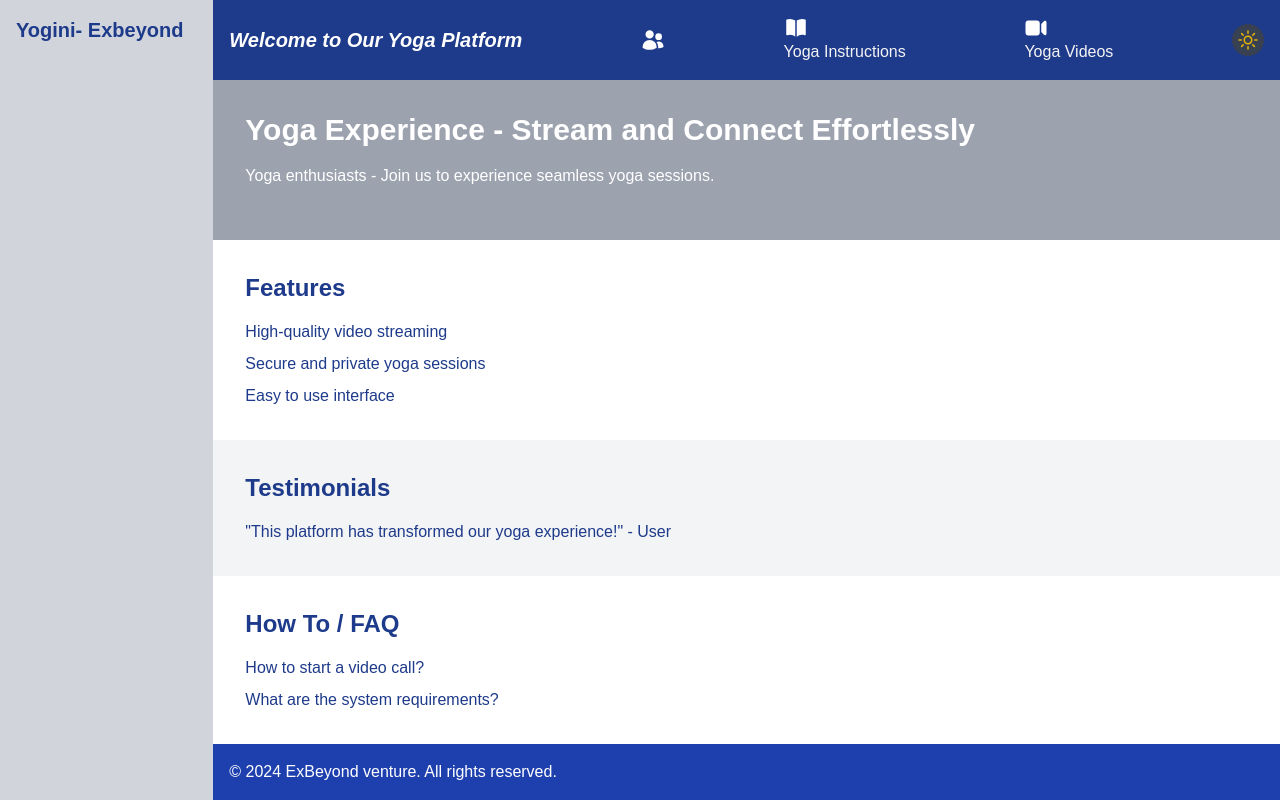
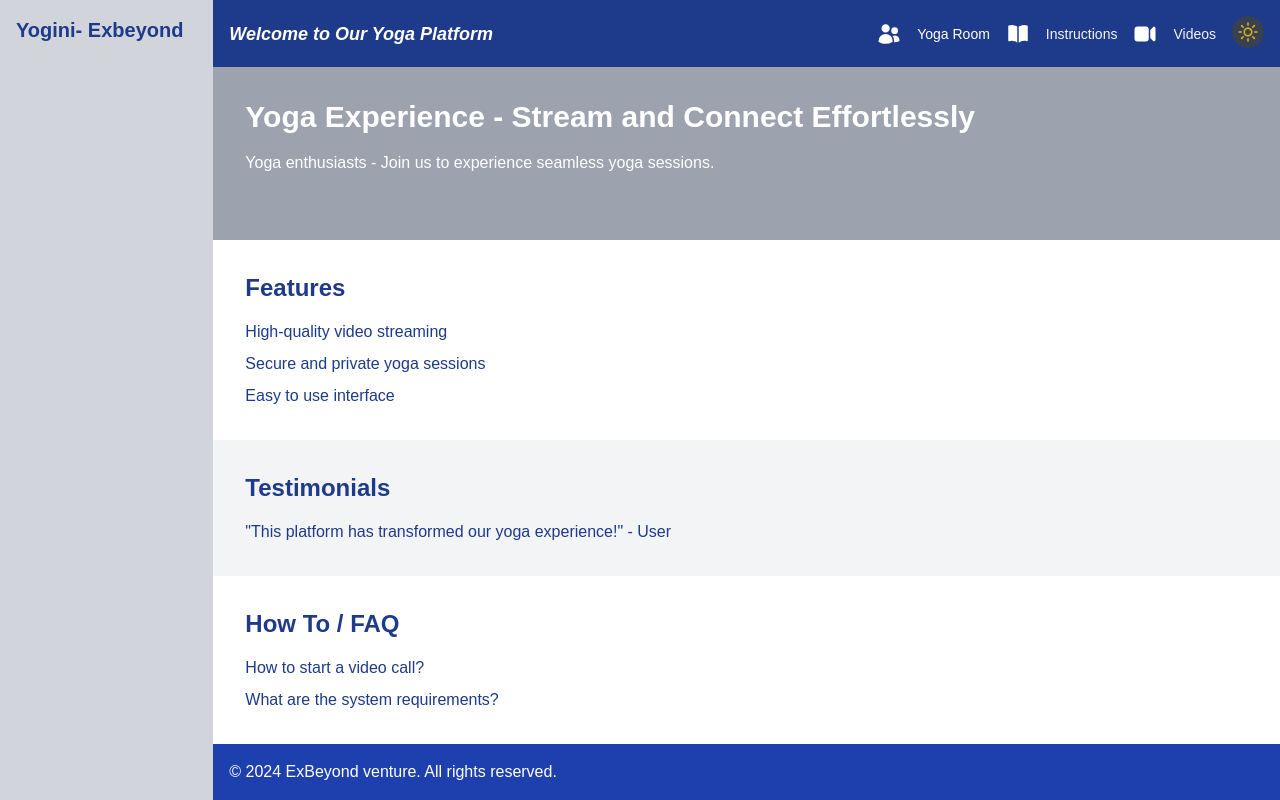
Before and after one commit to sureshnaloor/yoga, a Next.js app: page / in a window 1280 px wide. Built offline with nearby package versions, Linux system fonts and the light colour scheme.

Commit message:
header responsive done

```diff
--- a/app/api/youtube/route.js
+++ b/app/api/youtube/route.js
@@ -11,12 +11,28 @@ export async function GET(request) {
   }
 
   try {
-    const response = await fetch(
-      `https://www.googleapis.com/youtube/v3/search?part=snippet&maxResults=10&q=${query}+yoga&type=video&key=${YOUTUBE_API_KEY}`
+    // Create an array of fitness terms to search with
+    const fitnessTerms = ['yoga', 'exercise', 'gym', 'pilates'];
+
+    // Make parallel requests for each fitness term
+    const promises = fitnessTerms.map(term =>
+      fetch(
+        `https://www.googleapis.com/youtube/v3/search?part=snippet&maxResults=10&q=${query}+${term}&type=video&key=${YOUTUBE_API_KEY}`
+      ).then(res => res.json())
     );
 
-    const data = await response.json();
-    return NextResponse.json(data);
+    // Wait for all requests to complete
+    const results = await Promise.all(promises);
+
+    // Combine and shuffle the video results
+    const allVideos = results.flatMap(data => data.items || []);
+    const shuffledVideos = allVideos.sort(() => Math.random() - 0.5);
+
+    // Return the first 10 videos from the shuffled results
+    return NextResponse.json({
+      items: shuffledVideos.slice(0, 10),
+      pageInfo: { totalResults: shuffledVideos.length }
+    });
   } catch (error) {
     return NextResponse.json({ error: 'Failed to fetch videos' }, { status: 500 });
   }
--- /dev/null
+++ b/app/components/Header.jsx
@@ -0,0 +1,61 @@
+import Link from "next/link";
+import ThemeSwitcher from "./ThemeSwitcher";
+import YogaIconComp from "./Yogaiconcomp";
+import InstructionsIcon from "./instructionsicon";
+import VideosIcon from "./Videosicon";
+
+export default function Header() {
+  return (
+    <header className="bg-primary dark:bg-gray-300 text-white dark:text-zinc-800 p-2 md:p-4 flex justify-between items-center">
+      <h1 className="hidden md:block text-xs md:text-sm lg:text-lg font-semibold italic">
+        Welcome to Our Yoga Platform
+      </h1>
+      <nav className="flex w-full md:w-auto justify-around md:justify-end items-center md:gap-4">
+        <Link href="/yogaroom" className="relative group">
+          <div className="flex items-center">
+            <div className="w-4 md:w-6 lg:w-8">
+              <YogaIconComp />
+            </div>
+            <span className="hidden md:inline ml-2 md:text-xs lg:text-sm">Yoga Room</span>
+            <span className="absolute left-1/2 -translate-x-1/2 top-full mt-1 w-max opacity-0 group-hover:opacity-100 transition-opacity text-xs bg-gray-700 text-white p-1 rounded md:hidden">
+              Yoga Room
+            </span>
+          </div>
+        </Link>
+        <Link
+          href="/documents/yoga.pdf"
+          target="_blank"
+          className="relative group text-zinc-100 hover:text-zinc-500 dark:text-zinc-900 dark:hover:text-zinc-100"
+        >
+          <div className="flex items-center">
+            <div className="w-4 md:w-6 lg:w-8">
+              <InstructionsIcon />
+            </div>
+            <span className="hidden md:inline ml-2 md:text-xs lg:text-sm">Instructions</span>
+            <span className="absolute left-1/2 -translate-x-1/2 top-full mt-1 w-max opacity-0 group-hover:opacity-100 transition-opacity text-xs bg-gray-700 text-white p-1 rounded md:hidden">
+              Instructions
+            </span>
+          </div>
+        </Link>
+        <Link
+          href="/youtube"
+          target="_blank"
+          className="relative group text-zinc-100 hover:text-zinc-500 dark:text-zinc-900 dark:hover:text-zinc-100"
+        >
+          <div className="flex items-center">
+            <div className="w-4 md:w-6 lg:w-8">
+              <VideosIcon />
+            </div>
+            <span className="hidden md:inline ml-2 md:text-xs lg:text-sm">Videos</span>
+            <span className="absolute left-1/2 -translate-x-1/2 top-full mt-1 w-max opacity-0 group-hover:opacity-100 transition-opacity text-xs bg-gray-700 text-white p-1 rounded md:hidden">
+              Videos
+            </span>
+          </div>
+        </Link>
+        <div className="w-4 md:w-6 lg:w-8">
+          <ThemeSwitcher />
+        </div>
+      </nav>
+    </header>
+  );
+}
--- a/app/page.js
+++ b/app/page.js
@@ -1,60 +1,17 @@
-// Replace with the actual icon you choose
-
-import ThemeSwitcher from "./components/ThemeSwitcher";
-import Link from "next/link";
-import YogaIconComp from "./components/Yogaiconcomp";
-import InstructionsIcon from "./components/instructionsicon";
-import VideosIcon from "./components/Videosicon";
-
+import Header from "./components/Header";
 
 export default function LandingPage() {
   return (
     <div className="md:flex min-h-screen bg-background-light dark:bg-background-dark text-text-light dark:text-text-dark">
-      {/* Sidebar */}
-      <aside className="w-1/12 md:w-1/6 bg-gray-300 dark:bg-blue-400 text-text-light dark:text-text-dark p-4">
-        <h2 className="text-xs md:text-xl font-bold">Yogini- Exbeyond</h2>
+      {/* Sidebar - Hidden on mobile, visible on md and above */}
+      <aside className="hidden md:block md:w-1/6 bg-gray-300 dark:bg-blue-400 text-text-light dark:text-text-dark p-4">
+        <h2 className="text-xl font-bold">Yogini- Exbeyond</h2>
         {/* Add more sidebar content here */}
       </aside>
 
-      {/* Main Content */}
-      <div className="flex-1 flex flex-col">
-        {/* Header */}
-        <header className="bg-primary dark:bg-gray-300 text-white dark:text-zinc-800 p-4 flex justify-between items-center">
-          <h1 className="text-xl font-semibold italic">
-            Welcome to Our Yoga Platform
-          </h1>
-          <Link href="/yogaroom">
-            <div className="relative group">
-              <YogaIconComp />
-              <span className="absolute left-0 top-full mt-1 w-max opacity-0 group-hover:opacity-100 transition-opacity text-sm bg-gray-700 text-white p-1 rounded">
-                Click here to yogaroom
-              </span>
-            </div>
-          </Link>
-
-          <div className="flex items-center">
-
-            <Link
-              href="/documents/yoga.pdf"
-              target="_blank"
-              className="text-zinc-100 hover:text-zinc-500 dark:text-zinc-900 dark:hover:text-zinc-100"
-            >
-              <InstructionsIcon />
-              Yoga Instructions
-            </Link>
-          </div>
-          <div>
-            <Link
-              href="/youtube"
-              target="_blank"
-              className="text-zinc-100 hover:text-zinc-500 dark:text-zinc-900 dark:hover:text-zinc-100"
-            >
-              <VideosIcon />
-              Yoga Videos
-            </Link>
-          </div>
-          <ThemeSwitcher />
-        </header>
+      {/* Main Content - Takes full width on mobile, flex-1 on md and above */}
+      <div className="w-full md:flex-1 flex flex-col">
+        <Header />
 
         {/* Hero Section */}
         <section className="flex-1 bg-gray-400 dark:bg-gray-100 text-white dark:text-zinc-800 p-8">
--- a/app/youtube/page.js
+++ b/app/youtube/page.js
@@ -1,10 +1,14 @@
 import React from 'react'
 import YouTubeSearch from '@/app/components/YoutubeSearch'
+import Header from '@/app/components/Header'
 
 function Youtubesearchpage() {
   return (
-    <div>
+    <div className="flex flex-col min-h-screen bg-background-light dark:bg-background-dark text-text-light dark:text-text-dark">
+      <Header />
+      <div className="flex-1">
         <YouTubeSearch />
+      </div>
     </div>
   )
 }
```
